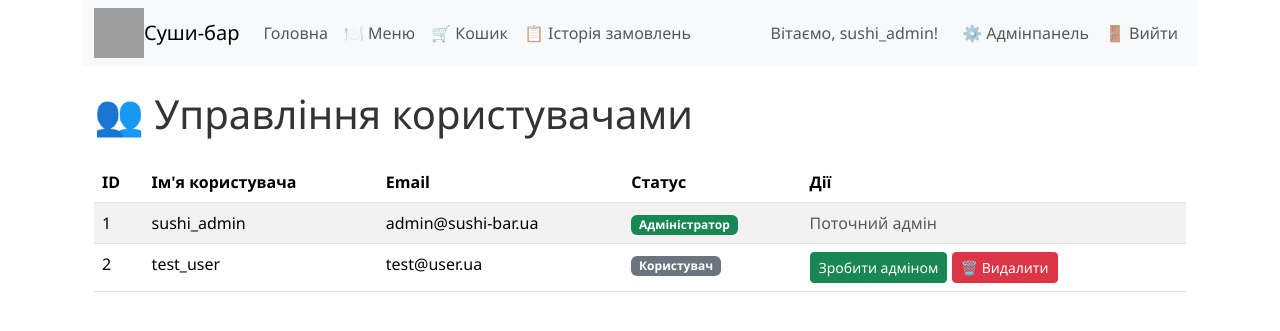
After one commit to NekrosTDS/WEB_Restaurant, a Flask app: page /admin/users in a window 1280 px wide. The commit adds this page. Shown: the top 331 px of the page. Run offline with Flask 3, Linux system fonts and the light colour scheme; a user stored in the database is signed in; data comes from the database, SQL or seed files in the repository; both versions use the stored data as it was after the commit; some libraries are stand-ins or nearby versions; grey boxes are pictures that could not be loaded.

Commit message:
version Beta 1.1

```diff
--- a/routes/admin.py
+++ b/routes/admin.py
@@ -1,7 +1,7 @@
 from flask import Blueprint, render_template, request, flash, redirect, url_for
 from flask_login import login_required, current_user
 from settings import Session
-from models import Menu, Order, OrderStatus, SiteSettings
+from models import Menu, Order, OrderStatus, SiteSettings, User, Reservation
 
 bp = Blueprint('admin', __name__, url_prefix='/admin')
 
@@ -200,3 +200,57 @@ def site_settings():
         settings_dict = {setting.setting_name: setting.setting_value for setting in settings}
 
         return render_template("admin/settings.html", settings=settings_dict)
+
+@bp.route("/users")
+@login_required
+@admin_required
+def users_management():
+    with Session() as session:
+        users = session.query(User).all()
+        return render_template("admin/users.html", users=users)
+
+@bp.route("/users/toggle_admin/<int:user_id>", methods=["POST"])
+@login_required
+@admin_required
+def toggle_admin_status(user_id):
+    if user_id == current_user.id:
+        flash("Ви не можете забрати адмін права у себе", "error")
+        return redirect(url_for("admin.users_management"))
+
+    is_admin = request.form.get("is_admin") == "true"
+
+    with Session() as session:
+        user = session.query(User).filter(User.id == user_id).first()
+
+        if user:
+            user.is_admin = is_admin
+            session.commit()
+            action = "надано" if is_admin else "забрано"
+            flash(f"Адмін права {action} користувачу {user.username}!", "success")
+        else:
+            flash("Користувача не знайдено", "error")
+
+    return redirect(url_for("admin.users_management"))
+
+
+@bp.route("/users/delete/<int:user_id>", methods=["POST"])
+@login_required
+@admin_required
+def delete_user(user_id):
+    if user_id == current_user.id:
+        flash("Ви не можете видалити себе", "error")
+        return redirect(url_for("admin.users_management"))
+
+    with Session() as session:
+        user = session.query(User).filter(User.id == user_id).first()
+
+        if user:
+            session.query(Order).filter(Order.user_id == user_id).delete()
+            session.query(Reservation).filter(Reservation.user_id == user_id).delete()
+            session.delete(user)
+            session.commit()
+            flash(f"Користувача {user.username} видалено!", "success")
+        else:
+            flash("Користувача не знайдено", "error")
+
+    return redirect(url_for("admin.users_management"))
--- a/static/css/style.css
+++ b/static/css/style.css
@@ -86,3 +86,10 @@ img {
     background-color: #f9f9f9;
     color: #582ed3;
 }
+ .btn-user {
+     border-radius: 1rem;
+     padding: 10px;
+     background-color: #a8dadc;
+     color: #1d3557;
+     box-shadow: 0 4px 10px rgba(0,0,0,0.1);
+ }
--- a/templates/admin/dashboard.html
+++ b/templates/admin/dashboard.html
@@ -47,7 +47,10 @@
                         <a href="{{ url_for('admin.orders_management') }}" class="btn btn-success me-2">
                             📦 Управління замовленнями
                         </a>
-                        <a href="{{ url_for('admin.site_settings') }}" class="btn btn-info me-2">
+                        <a href="{{ url_for('admin.users_management') }}" class="btn btn-info me-2">
+                        👥 Управління користувачами
+                        </a>
+                        <a href="{{ url_for('admin.site_settings') }}" class="btn btn-user me-2">
                         ⚙️ Налаштування сайту
                         </a>
                     </div>
--- /dev/null
+++ b/templates/admin/users.html
@@ -0,0 +1,66 @@
+{% extends "base.html" %}
+{% block title %}Адмінпанель - Користувачі{% endblock title %}
+{% block content %}
+<div class="container">
+    <h1 class="my-4">👥 Управління користувачами</h1>
+
+    <div class="table-responsive">
+        <table class="table table-striped">
+            <thead>
+                <tr>
+                    <th>ID</th>
+                    <th>Ім'я користувача</th>
+                    <th>Email</th>
+                    <th>Статус</th>
+                    <th>Дії</th>
+                </tr>
+            </thead>
+            <tbody>
+                {% for user in users %}
+                <tr>
+                    <td>{{ user.id }}</td>
+                    <td>{{ user.username }}</td>
+                    <td>{{ user.email }}</td>
+                    <td>
+                        <span class="badge {% if user.is_admin %}bg-success{% else %}bg-secondary{% endif %}">
+                            {{ "Адміністратор" if user.is_admin else "Користувач" }}
+                        </span>
+                    </td>
+                    <td>
+                        {% if user.is_admin %}
+                            {% if user.username != current_user.username %}
+                            <form method="POST" action="{{ url_for('admin.toggle_admin_status', user_id=user.id) }}" class="d-inline">
+                                <input type="hidden" name="csrf_token" value="{{ csrf_token() }}">
+                                <input type="hidden" name="is_admin" value="false">
+                                <button type="submit" class="btn btn-sm btn-warning" onclick="return confirm('Забрати права адміністратора у користувача {{ user.username }}?')">
+                                    Забрати адмін права
+                                </button>
+                            </form>
+                            {% else %}
+                            <span class="text-muted">Поточний адмін</span>
+                            {% endif %}
+                        {% else %}
+                        <form method="POST" action="{{ url_for('admin.toggle_admin_status', user_id=user.id) }}" class="d-inline">
+                            <input type="hidden" name="csrf_token" value="{{ csrf_token() }}">
+                            <input type="hidden" name="is_admin" value="true">
+                            <button type="submit" class="btn btn-sm btn-success" onclick="return confirm('Надати права адміністратора користувачу {{ user.username }}?')">
+                                Зробити адміном
+                            </button>
+                        </form>
+                        {% endif %}
+                        {% if user.username != current_user.username %}
+                        <form method="POST" action="{{ url_for('admin.delete_user', user_id=user.id) }}" class="d-inline">
+                            <input type="hidden" name="csrf_token" value="{{ csrf_token() }}">
+                            <button type="submit" class="btn btn-sm btn-danger" onclick="return confirm('Видалити користувача {{ user.username }}? Ця дія незворотня!')">
+                                🗑️ Видалити
+                            </button>
+                        </form>
+                        {% endif %}
+                    </td>
+                </tr>
+                {% endfor %}
+            </tbody>
+        </table>
+    </div>
+</div>
+{% endblock content %}
```
Also changed, not shown: restaurant_db.db.
